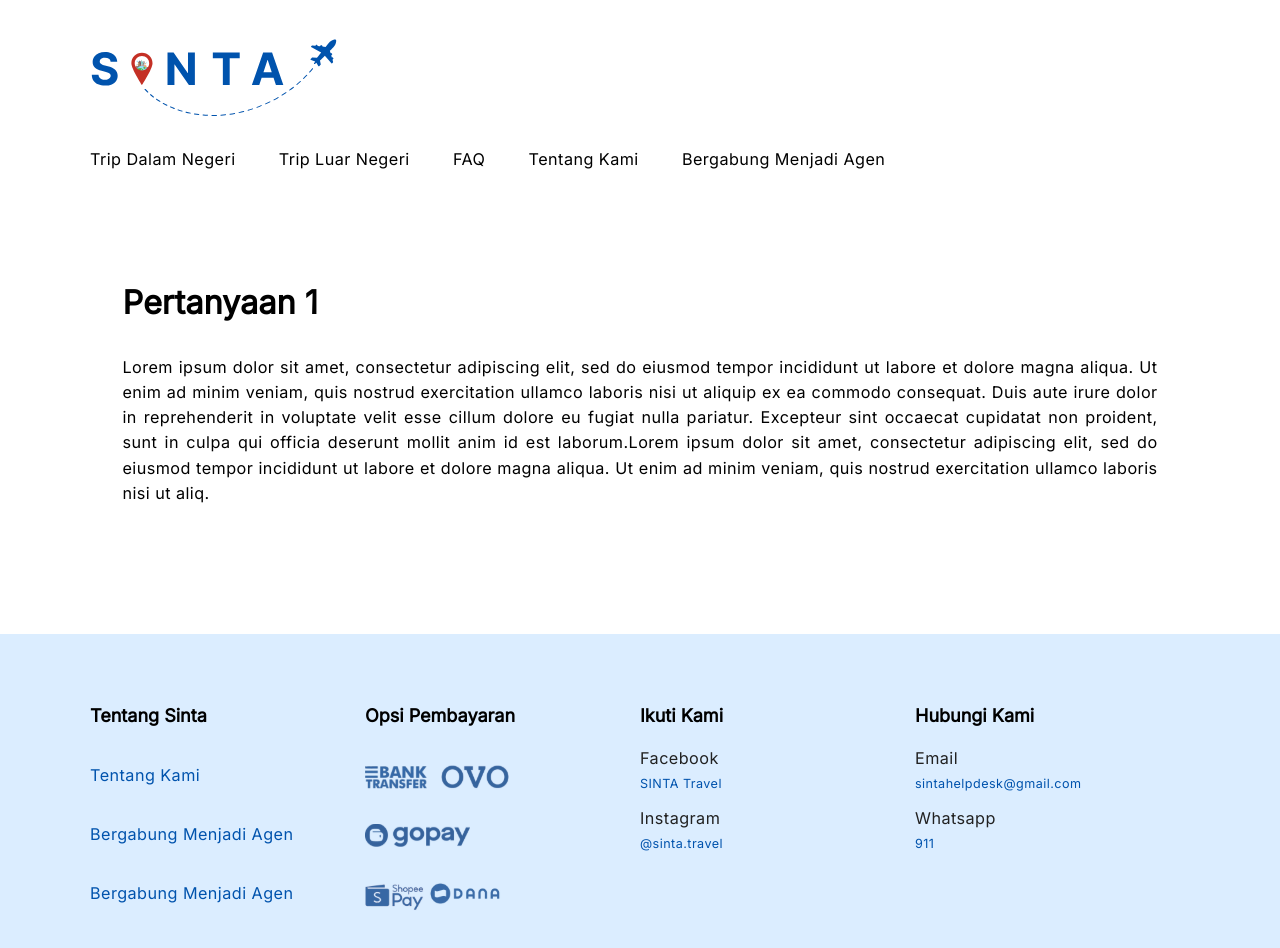
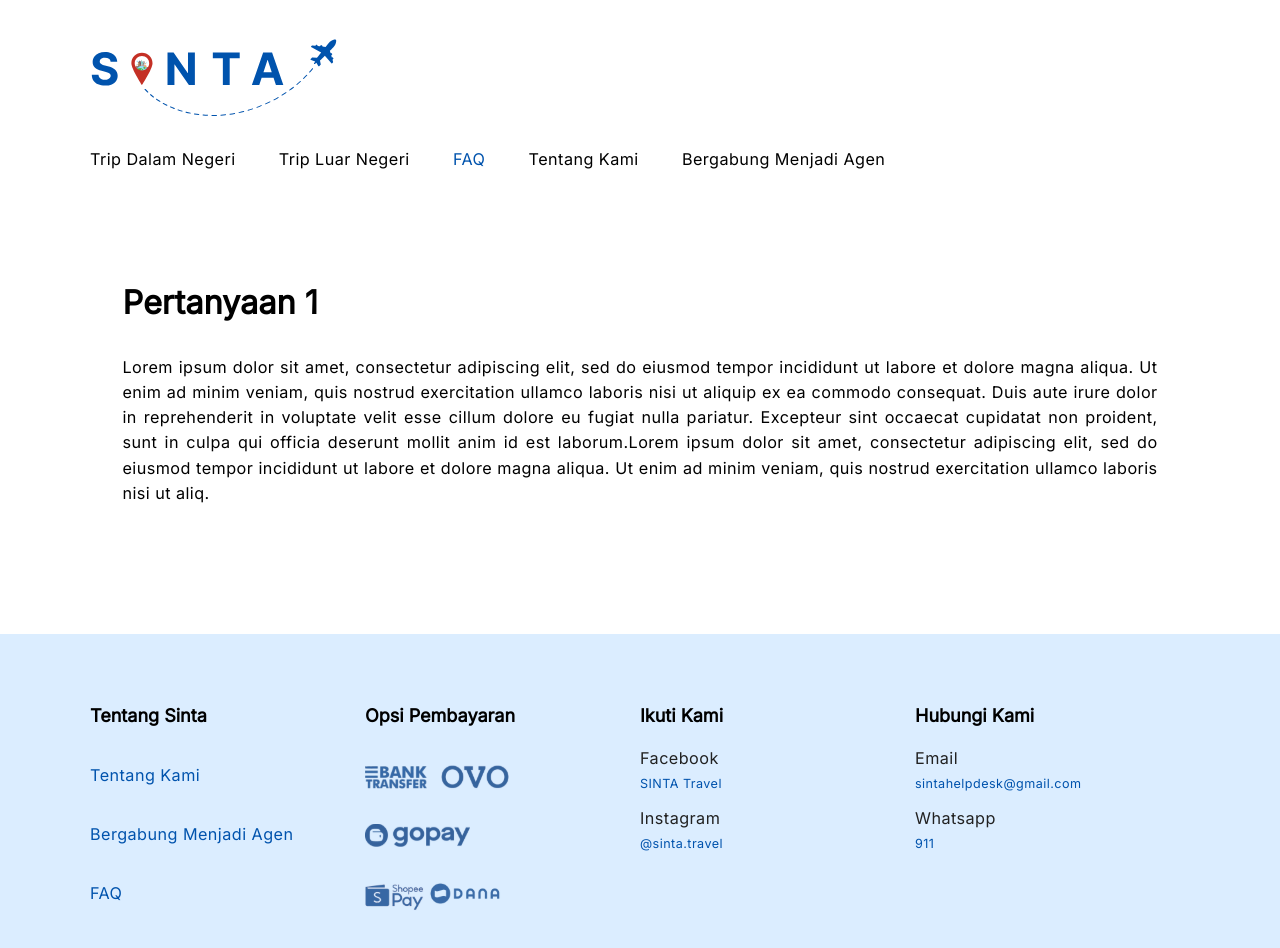
Before and after one commit to avcna/SINTA-WEB-APP, a React (Create React App) app: page /faq in a window 1280 px wide. Shown: the top 948 px of the page. Built offline with nearby package versions, Linux system fonts and the light colour scheme.

Commit message:
fix navbar and footer

```diff
--- a/src/components/Footer.js
+++ b/src/components/Footer.js
@@ -5,6 +5,7 @@ import ovo from "../assets/footer/image 57.svg";
 import gopay from "../assets/footer/image 58.svg";
 import spay from "../assets/footer/image 54.svg";
 import dana from "../assets/footer/image 55.svg";
+import { NavLink } from "react-router-dom";
 
 const Section = styled.section`
   min-height: 350px;
@@ -71,7 +72,9 @@ const Footer = () => {
           </Row>
           <Row>
             <Col span={6}>
-              <Menu>Tentang Kami</Menu>
+              <NavLink to="/tentangKami">
+                <Menu>Tentang Kami</Menu>
+              </NavLink>
             </Col>
             <Col span={6}>
               <Helper></Helper>
@@ -90,7 +93,9 @@ const Footer = () => {
           </Row>
           <Row>
             <Col span={6}>
-              <Menu>Bergabung Menjadi Agen</Menu>
+              <NavLink to="/bergabungMenjadiAgen">
+                <Menu>Bergabung Menjadi Agen</Menu>
+              </NavLink>
             </Col>
             <Col span={6}>
               <Helper></Helper>
@@ -107,7 +112,9 @@ const Footer = () => {
           </Row>
           <Row>
             <Col span={6}>
-              <Menu>Bergabung Menjadi Agen</Menu>
+              <NavLink to="/faq">
+                <Menu>FAQ</Menu>
+              </NavLink>
             </Col>
             <Col span={6}>
               <Helper></Helper>
--- a/src/components/Navbar.js
+++ b/src/components/Navbar.js
@@ -18,6 +18,10 @@ const NavLink = styled(Link)`
   margin-right: 48px;
   text-decoration: none;
   color: black;
+
+  &.active {
+    color: #0053ad;
+  }
 `;
 
 const Navbrand = styled(Link)`
```
